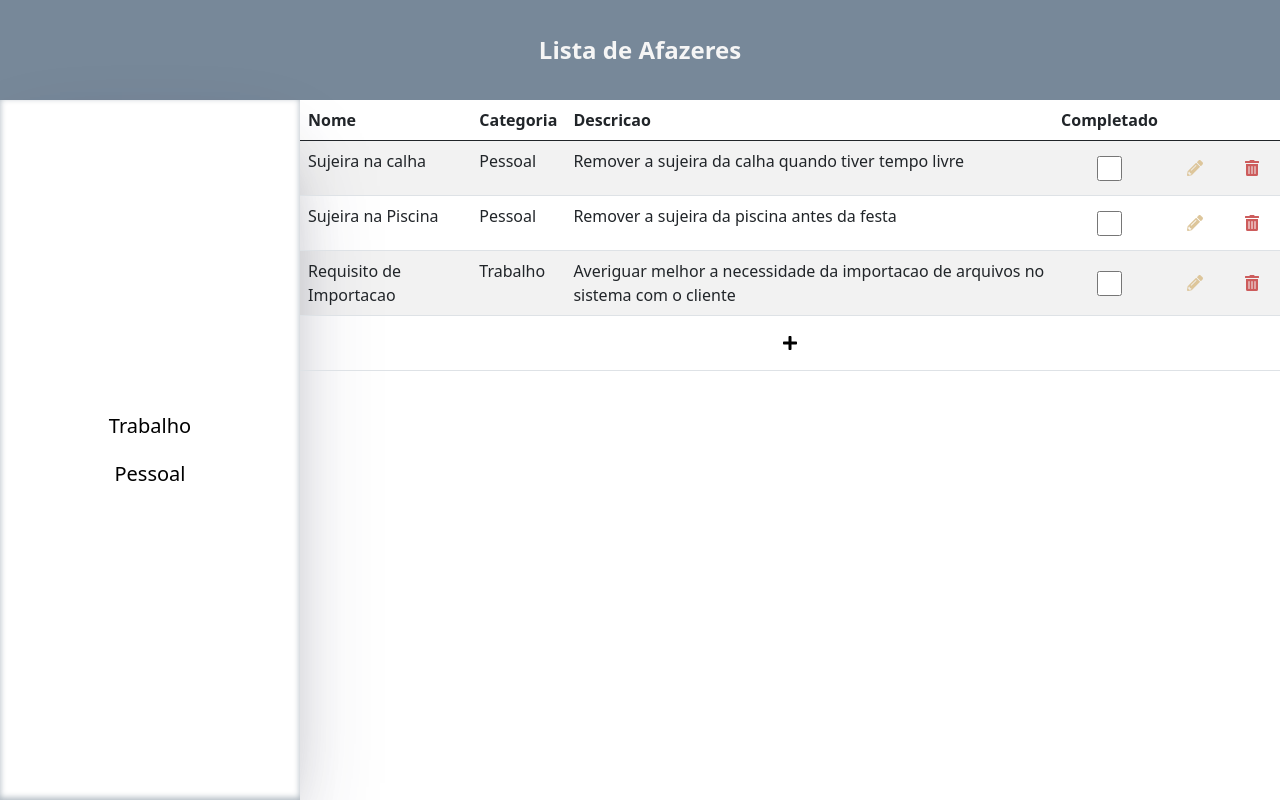
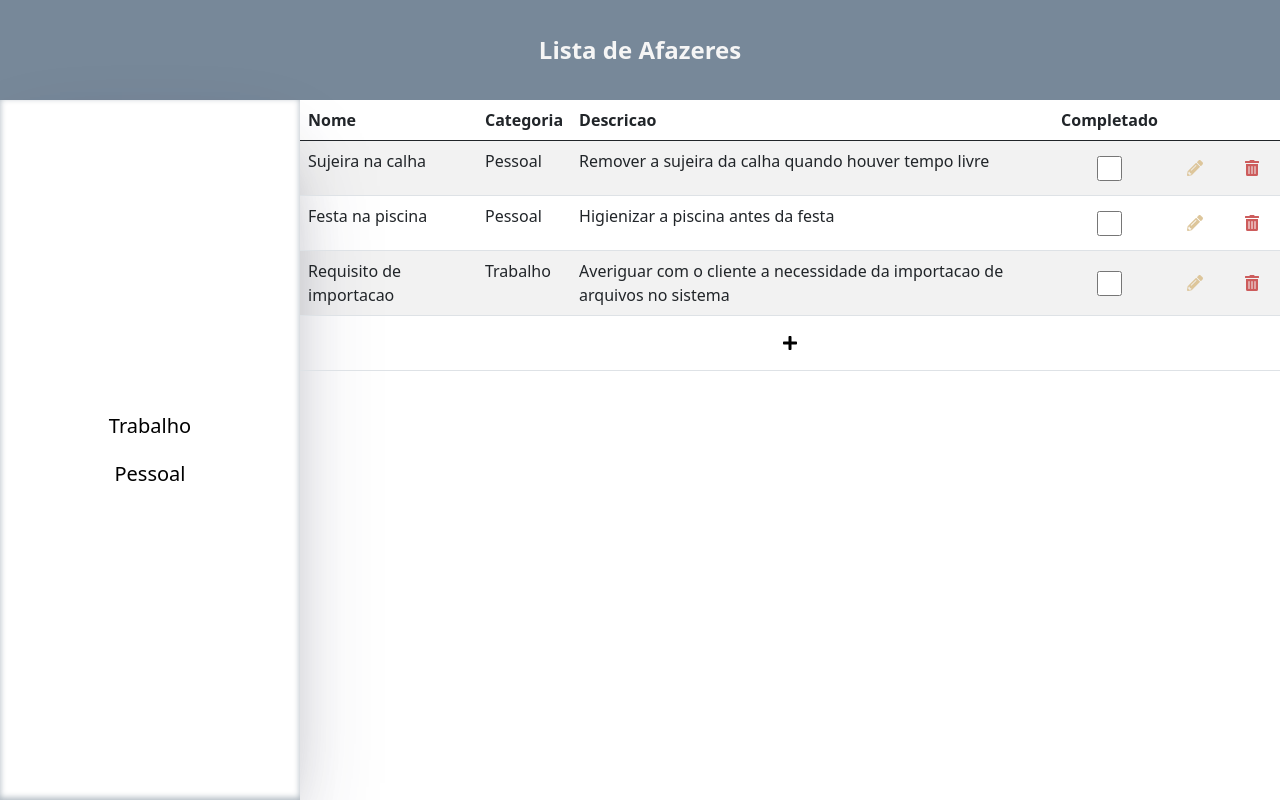
Before and after one commit to jaisonrobson/todofoursales, a React (Create React App) app: page / in a window 1280 px wide. Built offline with nearby package versions, Linux system fonts and the light colour scheme.

Commit message:
refatorado Activities onde a listagem agora e feita com valores do reducer & reestruturado componentizacao

```diff
--- a/src/views/todo/activities/Activities.jsx
+++ b/src/views/todo/activities/Activities.jsx
@@ -1,5 +1,6 @@
 import './Activities.css'
 import React from 'react'
+import _ from 'lodash'
 import { faPencilAlt, faPlus, faTrashAlt } from '@fortawesome/free-solid-svg-icons'
 
 import Table from 'components/layout/Table'
@@ -29,6 +30,40 @@ const EditTodoButton = (props) => (
     </Button>
 )
 
+const Todo = ({ id, name, category, description, completed }) => (
+    <tr>
+        <td>
+            {name}
+        </td>
+        <td>
+            {category}
+        </td>
+        <td>
+            {description}
+        </td>
+        <td>
+            <div className="tablecell-container">
+                <input className="tablecell-checkbox" type="checkbox" value={completed} />
+            </div>
+        </td>
+        <td>
+            <div className="tablecell-container">
+                <EditTodoButton />
+            </div>
+        </td>
+        <td>
+            <div className="tablecell-container">
+                <RemoveTodoButton />
+            </div>
+        </td>
+    </tr>
+)
+
+const TodosList = withReducerContextConsumer(({ reducer }) => {
+    console.log(`reducer`, reducer)
+    return _.map(reducer.todos, (todo) => <Todo key={todo.id} {...todo} />)
+})
+
 const TodosTableHeader = (props) => (
     <thead>
         <tr>
@@ -51,84 +86,8 @@ const TodosTableHeader = (props) => (
 
 const TodosTableBody = (props) => (
     <tbody>
-        <tr>
-            <td>
-                Sujeira na calha
-            </td>
-            <td>
-                Pessoal
-            </td>
-            <td>
-                Remover a sujeira da calha quando tiver tempo livre
-            </td>
-            <td>
-                <div className="tablecell-container">
-                    <input className="tablecell-checkbox" type="checkbox" />
-                </div>
-            </td>
-            <td>
-                <div className="tablecell-container">
-                    <EditTodoButton />
-                </div>
-            </td>
-            <td>
-                <div className="tablecell-container">
-                    <RemoveTodoButton />
-                </div>
-            </td>
-        </tr>
-        <tr>
-            <td>
-                Sujeira na Piscina
-            </td>
-            <td>
-                Pessoal
-            </td>
-            <td>
-                Remover a sujeira da piscina antes da festa
-            </td>
-            <td>
-                <div className="tablecell-container">
-                    <input className="tablecell-checkbox" type="checkbox" />
-                </div>
-            </td>
-            <td>
-                <div className="tablecell-container">
-                    <EditTodoButton />
-                </div>
-            </td>
-            <td>
-                <div className="tablecell-container">
-                    <RemoveTodoButton />
-                </div>
-            </td>
-        </tr>
-        <tr>
-            <td>
-                Requisito de Importacao
-            </td>
-            <td>
-                Trabalho
-            </td>
-            <td>
-                Averiguar melhor a necessidade da importacao de arquivos no sistema com o cliente
-            </td>
-            <td>
-                <div className="tablecell-container">
-                    <input className="tablecell-checkbox" type="checkbox" />
-                </div>
-            </td>
-            <td>
-                <div className="tablecell-container">
-                    <EditTodoButton />
-                </div>
-            </td>
-            <td>
-                <div className="tablecell-container">
-                    <RemoveTodoButton />
-                </div>
-            </td>
-        </tr>
+        <TodosList />
+
         <tr>
             <td colSpan="6">
                 <div className="tablecell-container">
```
